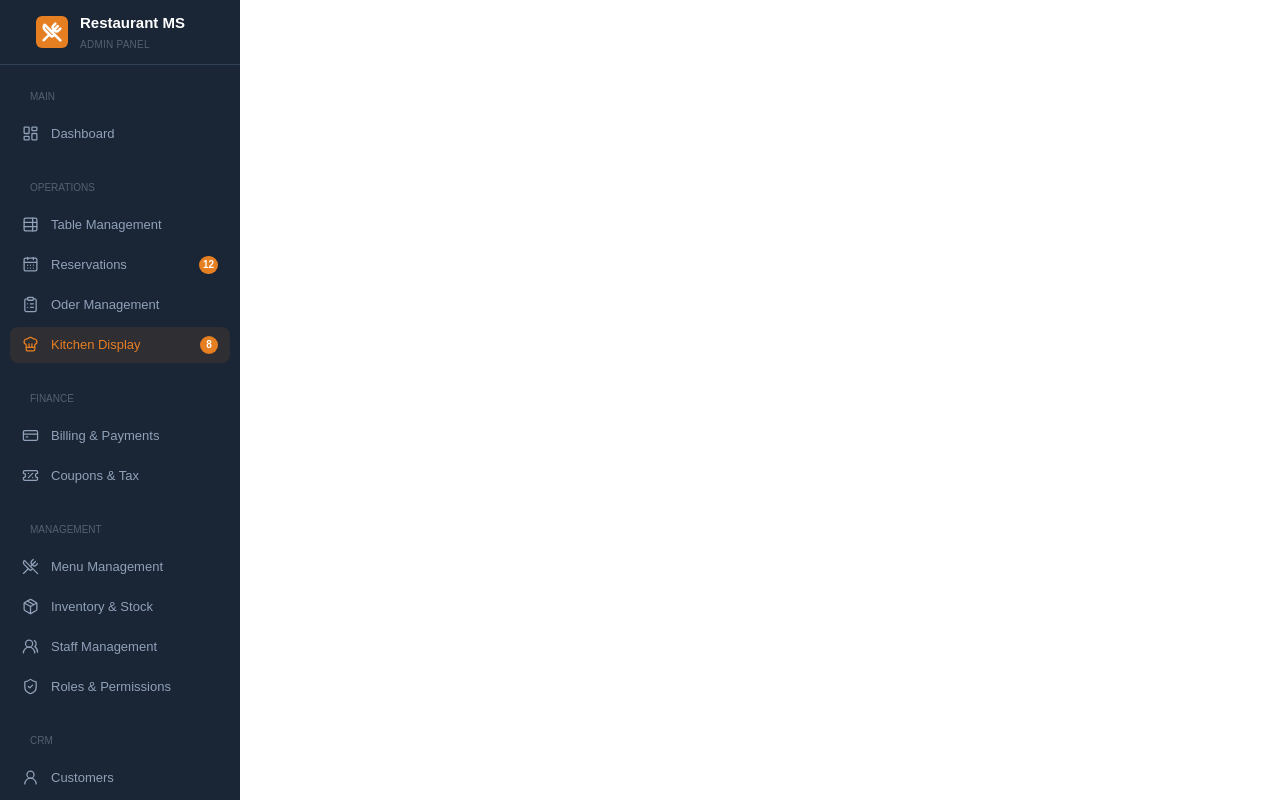
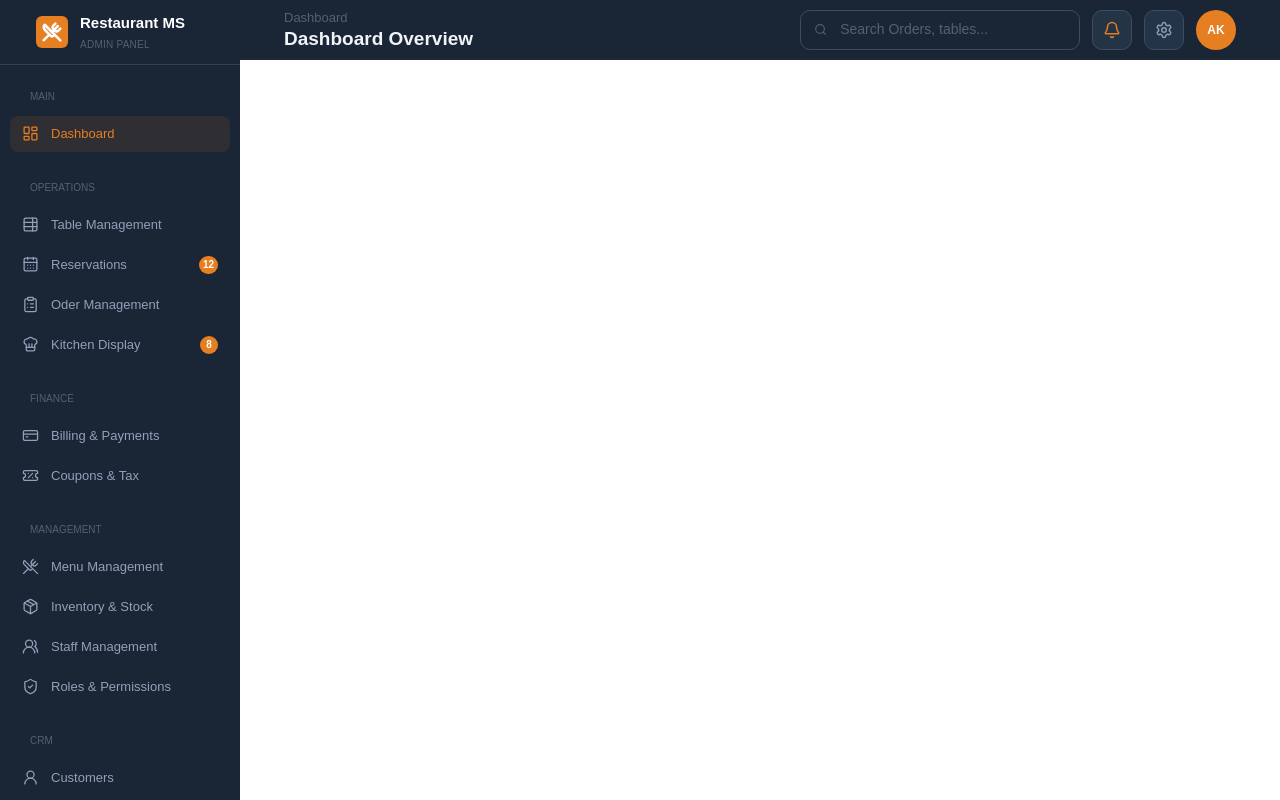
Before and after one commit to Mahdhe/restaurant_management_system_frontend, a React (Vite) app: page /contact in a window 1280 px wide. Shown: the top 800 px of the page. Built offline with nearby package versions, Linux system fonts and the light colour scheme; a web font is replaced by a local one.

Commit message:
Made some changes in admin sidebar and header section

```diff
--- a/src/App.jsx
+++ b/src/App.jsx
@@ -1,10 +1,92 @@
+import { useState } from "react";
 import AdminSidebar from "./components/layout/AdminSidebar";
+import Header from "./components/layout/Header";
+
+const pageDetials = {
+  Dashboard: {
+    category: "Dashboard",
+    title: "Dashboard Overview",
+  },
+  "Table Management": {
+    category: "Operations > Table Management",
+    title: "Table Management",
+  },
+  Reservations: {
+    category: "Operations > Reservations",
+    title: "Reservations",
+  },
+  "Oder Management": {
+    category: "Operations > Order Management",
+    title: "Order Management",
+  },
+  "Kitchen Display": {
+    category: "Operations > Kitchen Display",
+    title: "Kitchen Display System",
+  },
+  "Billing & Payments": {
+    category: "Finance > Billing & Payments",
+    title: "Billing & Payments",
+  },
+  "Coupons & Tax": {
+    category: "Finance > Coupons & Taxes",
+    title: "Coupons & Taxes",
+  },
+  "Menu Management": {
+    category: "Management > Menu Management",
+    title: "Menu Management",
+  },
+  "Inventory & Stock": {
+    category: "Management > Inventory & Stock",
+    title: "Inventory & Stock",
+  },
+  "Staff Management": {
+    category: "Management > Staff Management",
+    title: "Staff Management",
+  },
+  "Roles & Permissions": {
+    category: "Management > Roles & Permissions",
+    title: "Roles & Permissions",
+  },
+  Customers: {
+    category: "CRM > Customers Management",
+    title: "Customers Management",
+  },
+  Notifications: {
+    category: "CRM > Notifications",
+    title: "Notifications",
+  },
+  "Reports & Analytics": {
+    category: "Insights > Reports & Analytics",
+    title: "Reports & Analytics",
+  },
+  "Authentication & Security": {
+    category: "Security > Authenticationa & Security",
+    title: "Authenticationa & Security",
+  },
+};
 
 function App() {
+  const [activeItem, setActiveItem] = useState("Dashboard");
+
+  const currentUser = {
+    name: "Ashan k.",
+    initials: "AK",
+    role: "admin",
+    roleLabel: "Super Admin",
+  };
+
   return (
-    <>
-      <AdminSidebar />
-    </>
+    <div className="flex min-h-screen">
+      <AdminSidebar
+        user={currentUser}
+        activeItem={activeItem}
+        onNavigate={setActiveItem}
+      />
+
+      <main className="h-screen min-w-0 flex-1">
+        <Header user={currentUser} page={pageDetials[activeItem]} />
+      </main>
+    </div>
   );
 }
 
--- a/src/components/layout/AdminSidebar.jsx
+++ b/src/components/layout/AdminSidebar.jsx
@@ -27,7 +27,7 @@ const menuGroups = [
       { label: "Table Management", icon: TableProperties },
       { label: "Reservations", icon: CalendarDays, badge: "12" },
       { label: "Oder Management", icon: ClipboardList },
-      { label: "Kitchen Display", icon: ChefHat, badge: "8", active: true },
+      { label: "Kitchen Display", icon: ChefHat, badge: "8" },
     ],
   },
   {
@@ -63,7 +63,7 @@ const menuGroups = [
   },
 ];
 
-export default function AdminSidebar() {
+export default function AdminSidebar({ user, activeItem, onNavigate }) {
   return (
     <aside className="flex min-h-screen w-60 text-slate-400 flex-col bg-[#1a2535] font-dmsans">
       <div className="border-b px-9 py-3 border-slate-700">
@@ -97,8 +97,12 @@ export default function AdminSidebar() {
                   <a
                     href="#"
                     key={item.label}
+                    onClick={(event) => {
+                      event.preventDefault();
+                      onNavigate(item.label);
+                    }}
                     className={`flex h-9 items-center px-3 gap-3 rounded-lg text-[13px] font-medium transition-colors ${
-                      item.active
+                      activeItem === item.label
                         ? "bg-[#e67e221a] text-[#e67e22]"
                         : "text-slate-400 hover:bg-slate-700/50 hover:text-slate-100"
                     }`}
@@ -127,14 +131,16 @@ export default function AdminSidebar() {
       <div className="p-2.5">
         <div className="flex gap-3 items-center rounded-[10px] bg-[#243447] text-xs font-bold text-orange-500">
           <div className="text-xs text-[#e67e22] font-bold">
-            <span className="m-2 p-3 rounded-full bg-[#1c2a38]">AK</span>
+            <span className="m-2 p-3 rounded-full bg-[#1c2a38]">
+              {user.initials}
+            </span>
           </div>
 
           <div className="py-2">
             <h4 className="text-[13px] text-slate-100 font-semibold">
-              Ashan k.
+              {user.name}
             </h4>
-            <p className="text-[11px] text-slate-500">Super Admin</p>
+            <p className="text-[11px] text-slate-500">{user.roleLabel}</p>
           </div>
         </div>
       </div>
--- /dev/null
+++ b/src/components/layout/Header.jsx
@@ -0,0 +1,46 @@
+import { Bell, Search, Settings } from "lucide-react";
+
+export default function Header({ user, page }) {
+  return (
+    <header className="sticky top-0 z-50 flex items-center h-15 justify-between border-b border-slate-800 bg-[#1a2535] px-11 font-dmsans ">
+      <div>
+        <p className="text-[13px] text-[#556070]">{page.category}</p>
+        <h1 className="text-[19px] text-[#f0f4f8] font-bold leading-6">
+          {page.title}
+        </h1>
+      </div>
+
+      <div className="flex items-center gap-3">
+        <div className="flex w-70 h-10 rounded-[10px] gap-3 border border-[#3a4d62] px-3 py-2">
+          <Search size={17} strokeWidth={2} className="text-[#556070] pt-1"/>
+          <input
+            type="text"
+            placeholder="Search Orders, tables..."
+            className="w-full text-[14px] outline-none bg-transparent placeholder:text-[#556070] text-[#556070]"
+          />
+        </div>
+
+        <button
+          type="button"
+          className="grid h-10 w-10 rounded-[10px] place-items-center border border-[#3a4d62] bg-[#243447] text-[#e67e22] transition"
+        >
+          <Bell size={18} />
+        </button>
+
+        <button
+          type="button"
+          className="grid h-10 w-10 rounded-[10px] place-items-center border border-[#3a4d62] bg-[#243447] text-[#8a9bb0] transition"
+        >
+          <Settings size={18} />
+        </button>
+
+        <button
+          className="grid h-10 w-10 rounded-full place-items-center bg-[#e67e22] text-xs text-white transition font-semibold"
+          type="button"
+        >
+          {user.initials}
+        </button>
+      </div>
+    </header>
+  );
+}
```
